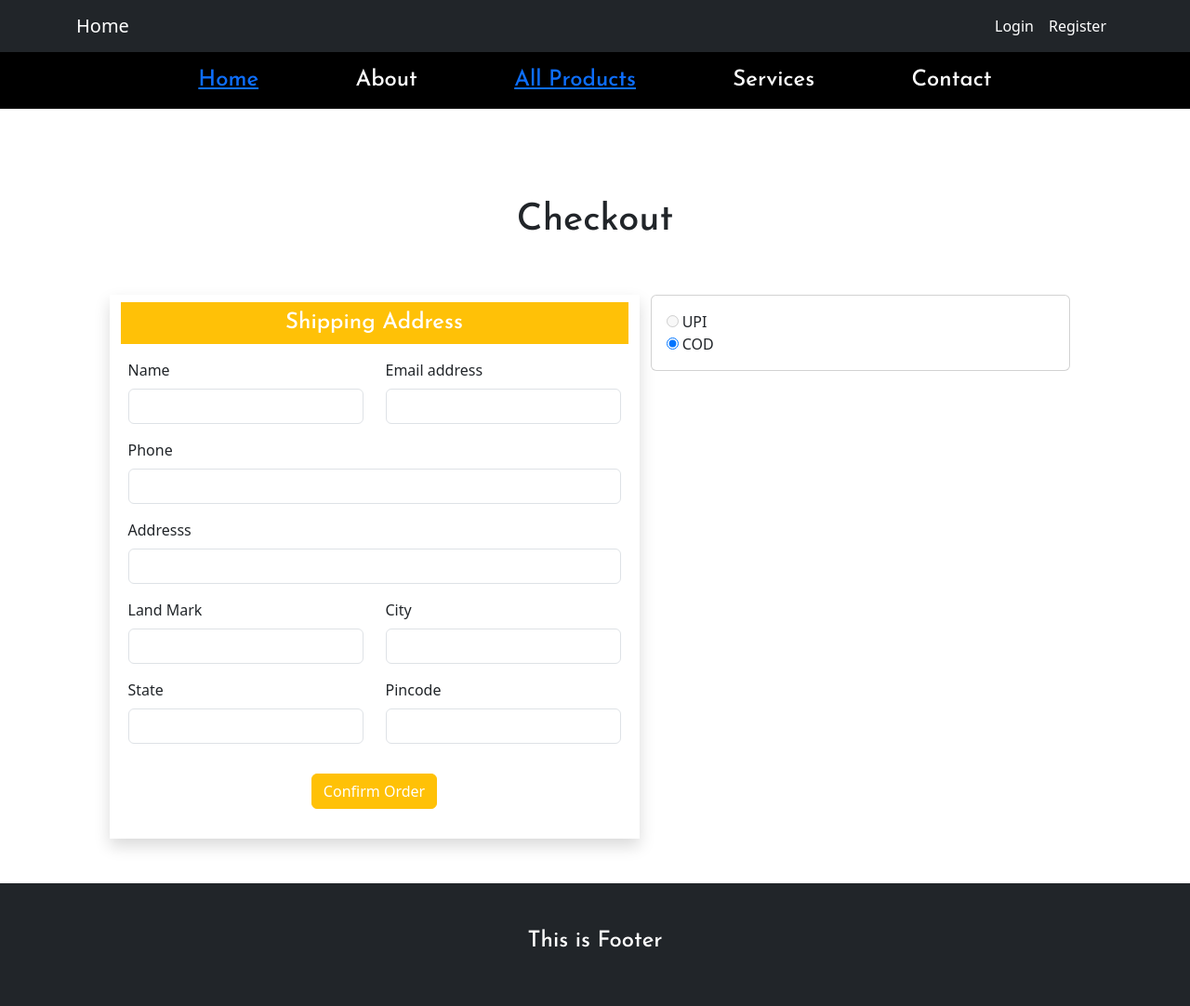
After one commit to Manawwar-Saifi/Ecommerce-Using-Php, a PHP site: page /checkout.php in a window 1280 px wide. The commit adds this page. Shown: the whole page at 93% size. Run offline with PHP 8.4, Linux system fonts and the light colour scheme; some libraries are stand-ins or nearby versions.

Commit message:
Checkout ui

```diff
--- a/Single_product.php
+++ b/Single_product.php
@@ -1,5 +1,5 @@
 <?php
-// session_start();
+session_start();
 include ('includes/header.php');
 include('config/dbcon.php');
 ?>
--- a/assets/css/custom.css
+++ b/assets/css/custom.css
@@ -38,3 +38,19 @@ cursor: pointer;
 {
 cursor: pointer;
 }
+
+
+
+.allproductsdiv{
+    position: relative;
+}
+
+.allproductsdiv .products-addtocart
+{
+    position: absolute;
+    bottom: -20px;
+    width: 100%;
+    left: 0px;
+    transition: .3s;
+
+}
--- a/assets/js/custom.js
+++ b/assets/js/custom.js
@@ -54,20 +54,31 @@ $(document).ready(function () {
                 if(response==200)
                 {
                     alert("Added Successsfully");
+
+                    alertify.success('Added Successsfully');
+
                 }
                 else if(response==202)
                 {
                     alert("Product qty updated");
+
+                    alertify.success('Product qty updated');
+
                 }
 
                 else if(response==100)
                 {
+                    alert("Login To Continue");
+                    alertify.success('Login To Continue');
                     window.location.href="login.php";
-                        alert("Login To Continue");
+
                 }
                 else if(response==500)
                 {
                         alert("Something went wrong")
+                        alertify.success('Something went wrong');
+                        window.location.href="Single_product.php";
+
                     }
 
 
@@ -83,4 +94,32 @@ $(document).ready(function () {
 
     });
 
+        // Delete From TO CART
+
+        $(document).on('click','.delete_cart_product', function (e) {
+            // e.preventDefault();
+            let cid = $(this).val();
+
+            $.ajax({
+                method: "POST",
+                url: "functions/handleCart.php",
+                data: {
+                    "cid":cid,
+                    "scope":"delete"
+                },
+                success: function (response) {
+                        if(response == 201)
+                        {
+                            window.location.href =   " ../../carts.php";
+
+                        }
+                        else if(response == 500)
+                        {
+                            alert(response);
+                        }
+                }
             });
+
+
+        });
+    });
--- /dev/null
+++ b/checkout.php
@@ -0,0 +1,75 @@
+<?php
+// session_start();
+include ('includes/header.php');
+include('functions/userFunctions.php');
+?>
+
+    <div class="container my-5">
+        <div class="row justify-content-center">
+        <h1 class="text-center p-5">Checkout</h1>
+            <div class="col-6 shadow py-2">
+            <h4 class="bg-warning p-2 text-center text-white">Shipping Address</h4>
+                <form class="p-2">
+
+                <div class="row">
+                    <div class="mb-3 col-6">
+                        <label for="exampleInputEmail1" class="form-label">Name</label>
+                        <input type="text" class="form-control" id="exampleInputEmail1" aria-describedby="emailHelp" required>
+                    </div>
+                    <div class="mb-3 col-6">
+                        <label for="exampleInputEmail1" class="form-label">Email address</label>
+                        <input type="email" class="form-control" id="exampleInputEmail1" aria-describedby="emailHelp" required>
+                    </div>
+                </div>
+                    <div class="mb-3">
+                        <label for="exampleInputEmail1" class="form-label">Phone</label>
+                        <input type="number" class="form-control" id="exampleInputEmail1" aria-describedby="emailHelp" required>
+                    </div>
+
+                    <div class="row">
+                        <div class="mb-3">
+                            <label for="exampleInputEmail1" class="form-label">Addresss</label>
+                            <input type="text" class="form-control" id="exampleInputEmail1" aria-describedby="emailHelp" required>
+                        </div>
+                        <div class="mb-3 col-6">
+                            <label for="exampleInputEmail1" class="form-label">Land Mark</label>
+                            <input type="text" class="form-control" id="exampleInputEmail1" aria-describedby="emailHelp" required>
+                        </div>
+                        <div class="mb-3 col-6">
+                            <label for="exampleInputEmail1" class="form-label">City</label>
+                            <input type="text" class="form-control" id="exampleInputEmail1" aria-describedby="emailHelp" required>
+                        </div>
+                        <div class="mb-3 col-6">
+                            <label for="exampleInputEmail1" class="form-label">State</label>
+                            <input type="text" class="form-control" id="exampleInputEmail1" aria-describedby="emailHelp" required>
+                        </div>
+                        <div class="mb-3 col-6">
+                            <label for="exampleInputEmail1" class="form-label">Pincode</label>
+                            <input type="number" class="form-control" id="exampleInputEmail1" aria-describedby="emailHelp" required>
+                        </div>
+
+                    </div>
+
+                <center>
+                      <button type="submit" class="btn btn-warning text-white required my-3">Confirm Order</button>
+                </center>
+
+                </form>
+            </div>
+            <div class="col-md-5">
+                <div class="card">
+                    <div class="card-body">
+
+                        <input type="radio" id="html" name="fav_language" value="UPI"  disabled>
+                        <label for="html">UPI</label><br>
+                        <input type="radio" id="html" name="fav_language" value="COD" checked >
+                        <label for="html">COD</label><br>
+
+                    </div>
+
+                </div>
+            </div>
+        </div>
+    </div>
+
+<?php include('includes/footer.php');?>
--- a/functions/authcode.php
+++ b/functions/authcode.php
@@ -159,6 +159,7 @@ else if(isset($_POST['logoutbtn']))
     session_start();
     session_unset();
     session_destroy();
+    $_SESSION['message'] = "Logged out sucessfully";
     header('Location: ../login.php');
 }
 
--- a/functions/myFun.php
+++ b/functions/myFun.php
@@ -29,4 +29,7 @@ function redirect($url,$message)
 }
 
 
+
+
+
 ?>
--- /dev/null
+++ b/functions/userFunctions.php
@@ -0,0 +1,16 @@
+<?php
+
+include('config/dbcon.php');
+// session_start();
+
+
+function getCartItems()
+{
+    global $con;
+    $userId = $_SESSION['id'];
+    $query = "SELECT c.id as cid, c.prod_id, c.prod_qty, p.id as pid, p.name, p.image, p.selling_price from carts c, products p WHERE c.prod_id=p.id AND c.user_id='$userId' ORDER BY c.id DESC ";
+    return $query_run = mysqli_query($con, $query);
+}
+
+
+?>
--- a/includes/footer.php
+++ b/includes/footer.php
@@ -1,4 +1,3 @@
-
 
 <div class="container-fluid bg-dark text-lite">
     <div class="row py-5">
@@ -10,5 +9,24 @@
 <script src="assets/js/bootstrap.bundle.min.js"></script>
     <script src="assets/js/jquery-3.7.1.min.js"></script>
     <script src="assets/js/custom.js"></script>
+
+    <script src="//cdn.jsdelivr.net/npm/alertifyjs@1.13.1/build/alertify.min.js"></script>
+
+    <script>
+            alertify.set('notifier','position', 'top-right');
+
+        <?php
+        if(isset($_SESSION['message']))
+        {
+            ?>
+
+            alertify.success('<?= $_SESSION['message']?>');
+
+            <?php
+            unset($_SESSION['message']);
+
+        }
+        ?>
+    </script>
 </body>
 </html>
--- a/includes/header.php
+++ b/includes/header.php
@@ -6,6 +6,11 @@
     <title>Ecommerce for Learning Php</title>
     <link rel="stylesheet" href="assets/css/bootstrap.min.css">
     <link rel="stylesheet" href="assets/css/custom.css">
+    <link rel="stylesheet" href="//cdn.jsdelivr.net/npm/alertifyjs@1.13.1/build/css/themes/bootstrap.min.css"/>
+    <!-- Alertify CSS -->
+    <link rel="stylesheet" href="//cdn.jsdelivr.net/npm/alertifyjs@1.13.1/build/css/alertify.min.css"/>
+    <!-- Bootstrap theme -->
+    <link rel="stylesheet" href="//cdn.jsdelivr.net/npm/alertifyjs@1.13.1/build/css/themes/bootstrap.min.css"/>
 </head>
 <body>
     <?php include('navbar.php') ?>
--- a/includes/navbar.php
+++ b/includes/navbar.php
@@ -64,12 +64,20 @@
 <div class="contaienr">
             <div class="row justify-content-center align-items-center pt-2">
               <div class="col-md-8 d-flex justify-content-between align-items-center p-2 text-white">
-                <h4>Home</h4>
+                <a href="index.php"><h4>Home</h4></a>
                 <h4>About</h4>
-                <h4>Products</h4>
+                <a href="allproducts.php"><h4>All Products</h4></a>
                 <h4>Services</h4>
                 <h4>Contact</h4>
-                <a href="carts.php"><h4>Cart</h4></a>
+                <?php
+                  if(isset($_SESSION['loggedin']))
+                  {
+                    ?>
+                    <a href="carts.php"><h4>Cart</h4></a>
+                    <?php
+                  }
+                ?>
+
               </div>
             </div>
           </div>
```
Also changed, not shown: Thanks.php (added, +20 -0 lines), allproducts.php (added, +95 -0 lines), carts.php (+72 -54 lines), functions/handleCart.php (+19 -2 lines). Lines whose indentation alone changed are shown as unchanged.
